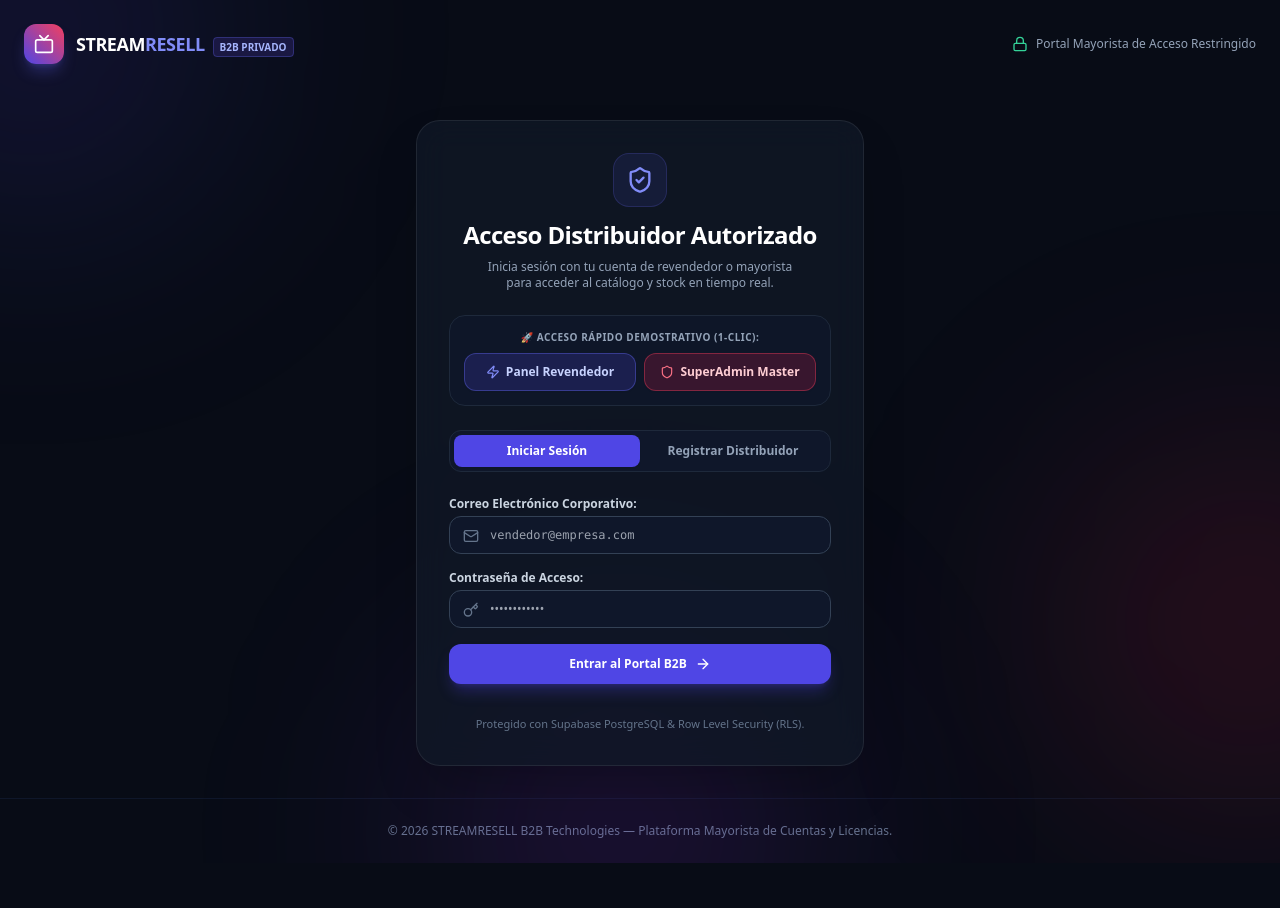
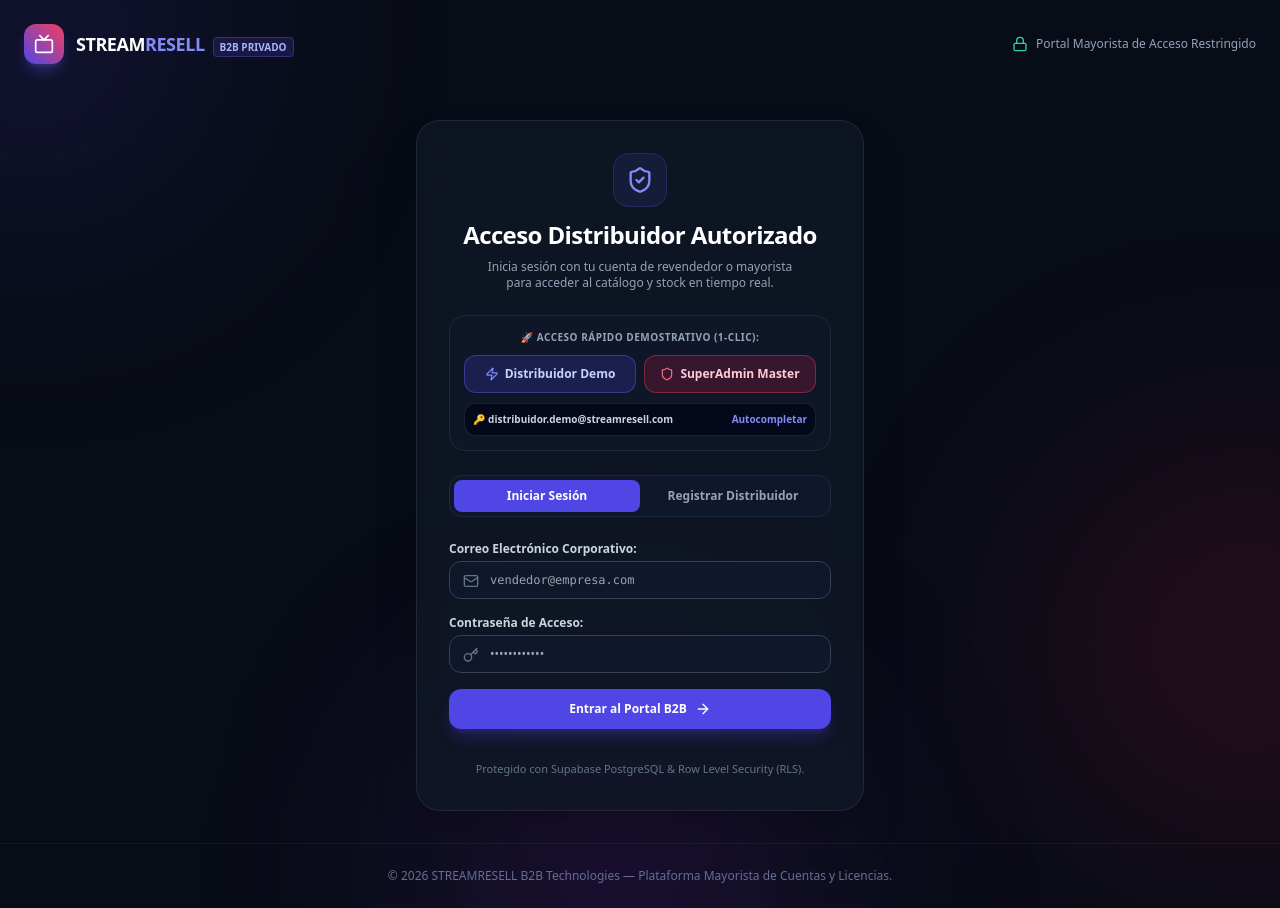
Before and after one commit to OMARSTPEREZ/appstreaming, a Next.js app: page / in a window 1280 px wide. Before the commit the page ends 863 px from the top, so only its background shows below. Built offline with nearby package versions, Linux system fonts and the light colour scheme.

Commit message:
feat(auth): usuario distribuidor de prueba con saldo inicial y autocompletado rapido

```diff
--- a/src/app/page.tsx
+++ b/src/app/page.tsx
@@ -514,7 +514,7 @@
             </div>
 
             {/* Quick Demo Access Buttons */}
-            <div className="p-3.5 rounded-2xl bg-slate-900/90 border border-slate-800 space-y-2">
+            <div className="p-3.5 rounded-2xl bg-slate-900/90 border border-slate-800 space-y-2.5">
               <span className="text-[10px] font-bold uppercase tracking-wider text-slate-400 block text-center">
                 🚀 Acceso Rápido Demostrativo (1-Clic):
               </span>
@@ -525,7 +525,7 @@
                   className="py-2.5 px-3 rounded-xl bg-indigo-600/20 hover:bg-indigo-600 border border-indigo-500/40 text-indigo-200 hover:text-white text-xs font-bold transition flex items-center justify-center gap-1.5 shadow-sm"
                 >
                   <Zap className="w-3.5 h-3.5 text-indigo-400" />
-                  Panel Revendedor
+                  Distribuidor Demo
                 </button>
                 <button
                   type="button"
@@ -535,6 +535,19 @@
                   <Shield className="w-3.5 h-3.5 text-rose-400" />
                   SuperAdmin Master
                 </button>
+              </div>
+
+              {/* Click-to-fill credential helper */}
+              <div
+                onClick={() => {
+                  setAuthEmail('distribuidor.demo@streamresell.com');
+                  setAuthPassword('Demo1234!');
+                  setAuthTab('login');
+                }}
+                className="cursor-pointer text-[10px] text-slate-400 hover:text-indigo-300 p-2 rounded-xl bg-slate-950/80 border border-slate-800/80 flex items-center justify-between transition group"
+              >
+                <span>🔑 <strong className="text-slate-300">distribuidor.demo@streamresell.com</strong></span>
+                <span className="text-indigo-400 font-semibold group-hover:underline">Autocompletar</span>
               </div>
             </div>
 
--- a/src/lib/store.ts
+++ b/src/lib/store.ts
@@ -13,6 +13,15 @@
 
 // Mock Seed Profiles
 const INITIAL_PROFILES: Profile[] = [
+  {
+    id: 'distribuidor-demo',
+    email: 'distribuidor.demo@streamresell.com',
+    full_name: 'Distribuidora Streaming Colombia SAS (Demo VIP)',
+    role: 'seller',
+    balance: 250000,
+    phone: '+57 312 456 7890',
+    created_at: new Date().toISOString(),
+  },
   {
     id: 'seller-101',
     email: 'vendedor@streamresell.com',
```
